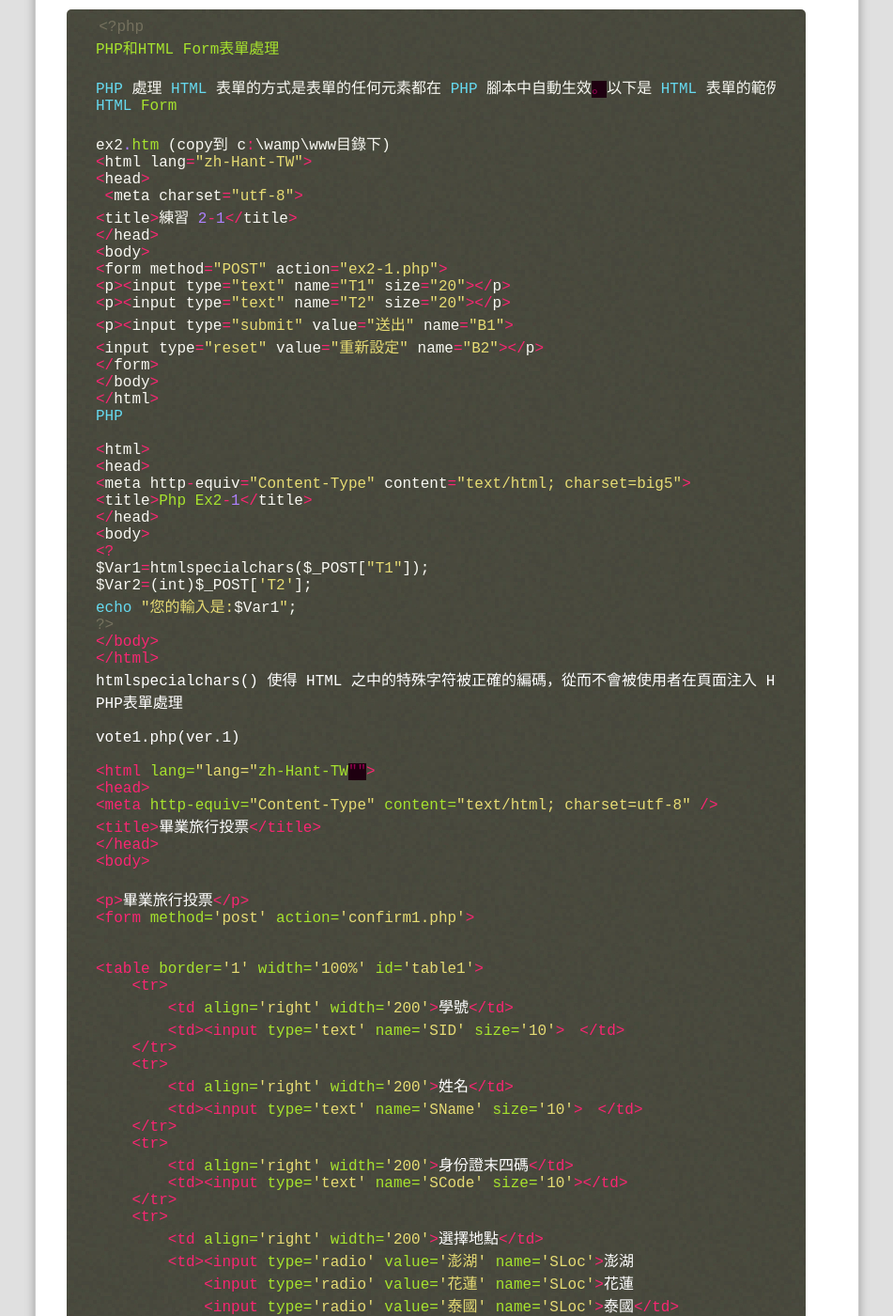
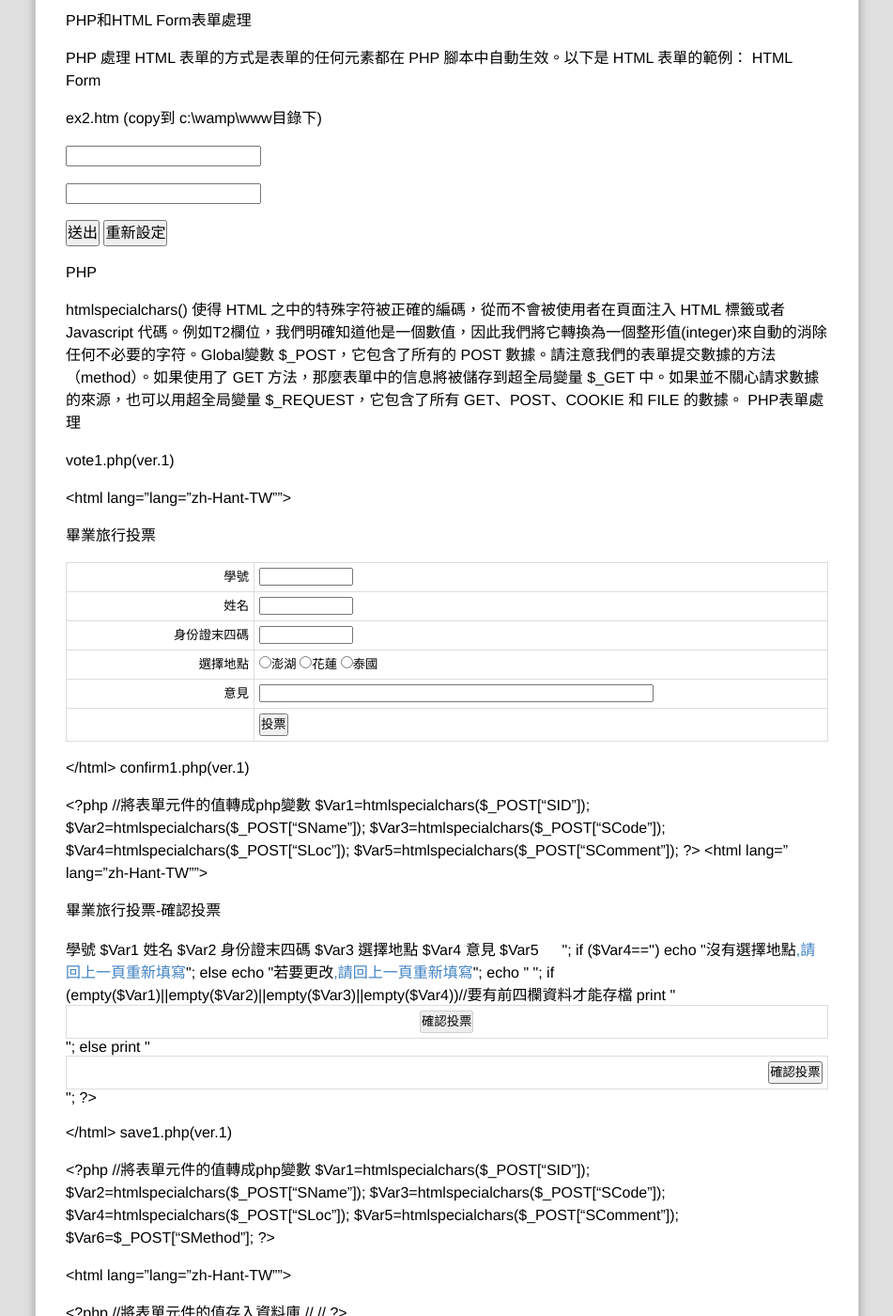
Before and after one commit to track9785/webcourse, a Jekyll site: the page built from _posts/2017-10-25-Class6.md, in a window 1280 px wide and 1400 px high, scrolled down 838 px. Shown: the whole window at 94% size, without its empty margins (18-969 px from the left). Built offline with Jekyll 4.4.1, drawn with Linux system fonts in a browser that asks for light colours; Markdown is read by kramdown in place of the engine named in the settings; comment, search, counter and statistics services are not loaded; some of the changed text lies outside the part shown.

Commit message:
Update 2017-10-25-Class6.md

````diff
--- a/_posts/2017-10-25-Class6.md
+++ b/_posts/2017-10-25-Class6.md
@@ -16,11 +16,6 @@ github帳號及使用github做blog。。
 # 我的學習
 
 ##Github
-
-
-
-```php
-<?php
 PHP和HTML Form表單處理
 
 PHP 處理 HTML 表單的方式是表單的任何元素都在 PHP 腳本中自動生效。以下是 HTML 表單的範例：
@@ -302,6 +297,12 @@ list1.php(ver.1)
 </body>
 
 </html>
+
+
+
+```php
+<?php
+
 PHP語法說明
 
 PHP 資料結構-關連陣列(PHP Associative Arrays)
````
